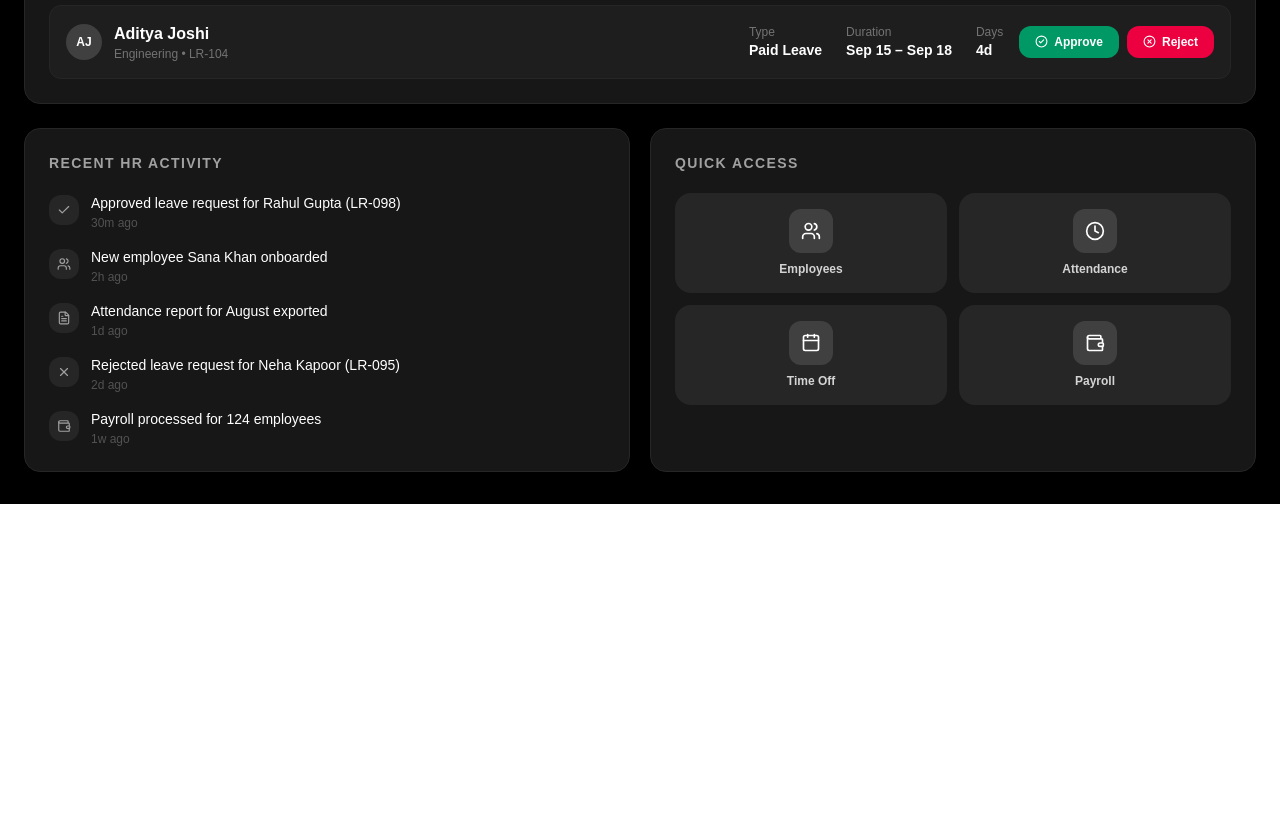
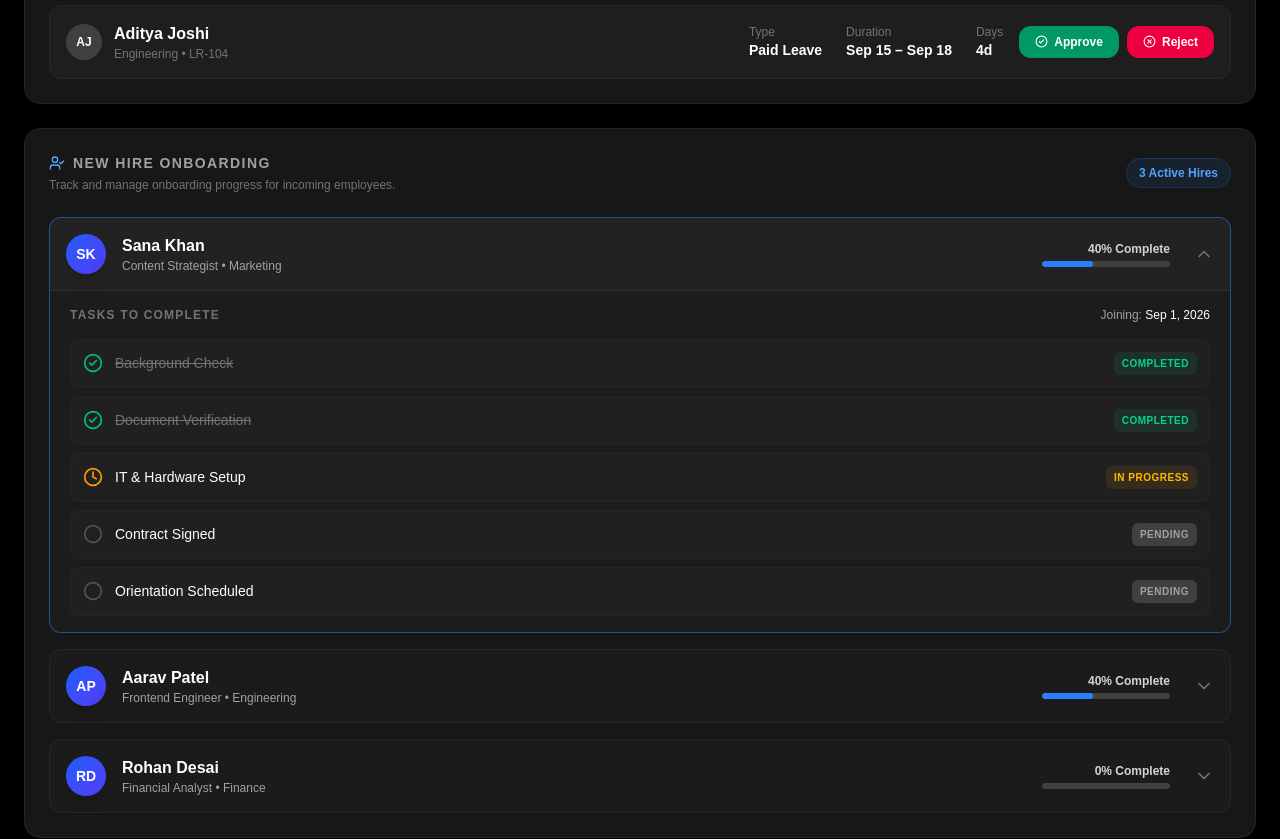
Before and after one commit to shreegaurij-hash/Human-Resource-Management-Systems, a Next.js app: page /portal/admin in a window 1280 px wide. Shown: the part 1620-2459 px from the top of the page. Before the commit the page ends 2124 px from the top, so only its background shows below. Built offline with nearby package versions, Linux system fonts and the light colour scheme.

Commit message:
feat(admin): add onboarding checklist for new hires

```diff
--- a/src/features/dashboards/components/AdminDashboard.tsx
+++ b/src/features/dashboards/components/AdminDashboard.tsx
@@ -15,6 +15,7 @@ import {
   mockAdminActivity,
   mockAdminNotifications,
 } from "../mockData";
+import { OnboardingChecklist } from "./OnboardingChecklist";
 
 // ── helpers ─────────────────────────────────────────────────────────────────
 function cn(...classes: (string | undefined | false)[]) {
@@ -409,7 +410,12 @@ export function AdminDashboard() {
           </SectionCard>
         </motion.div>
 
-        {/* ── Row 5: Activity + Quick Access ── */}
+        {/* ── Row 5: Onboarding Checklist ── */}
+        <motion.div variants={itemVariants}>
+          <OnboardingChecklist />
+        </motion.div>
+
+        {/* ── Row 6: Activity + Quick Access ── */}
         <motion.div variants={itemVariants} className="grid grid-cols-1 lg:grid-cols-2 gap-5">
 
           {/* Recent HR Activity */}
--- /dev/null
+++ b/src/features/dashboards/components/OnboardingChecklist.tsx
@@ -0,0 +1,177 @@
+"use client";
+
+import React, { useState } from 'react';
+import { motion, AnimatePresence } from 'framer-motion';
+import { mockOnboardingList, mockOnboardingSteps } from '../mockData';
+import { CheckCircle2, Circle, Clock, ChevronDown, ChevronUp, UserCheck, AlertCircle } from 'lucide-react';
+
+function cn(...classes: (string | undefined | false)[]) {
+  return classes.filter(Boolean).join(" ");
+}
+
+export const OnboardingChecklist: React.FC = () => {
+  const [onboardingList, setOnboardingList] = useState(mockOnboardingList);
+  const [expandedId, setExpandedId] = useState<string | null>(mockOnboardingList[0]?.id || null);
+
+  const toggleStep = (hireId: string, stepId: string) => {
+    setOnboardingList(prev => prev.map(hire => {
+      if (hire.id !== hireId) return hire;
+
+      const currentStatus = hire.progress[stepId as keyof typeof hire.progress];
+      let nextStatus: "pending" | "in-progress" | "completed" = "completed";
+
+      if (currentStatus === "pending") nextStatus = "in-progress";
+      else if (currentStatus === "in-progress") nextStatus = "completed";
+      else nextStatus = "pending";
+
+      return {
+        ...hire,
+        progress: {
+          ...hire.progress,
+          [stepId]: nextStatus
+        }
+      };
+    }));
+  };
+
+  const getStatusIcon = (status: string) => {
+    switch(status) {
+      case "completed": return <CheckCircle2 size={20} className="text-emerald-500" />;
+      case "in-progress": return <Clock size={20} className="text-amber-500" />;
+      default: return <Circle size={20} className="text-neutral-600" />;
+    }
+  };
+
+  const calculateOverallProgress = (progress: Record<string, string>) => {
+    const total = Object.keys(progress).length;
+    const completed = Object.values(progress).filter(p => p === "completed").length;
+    return Math.round((completed / total) * 100);
+  };
+
+  return (
+    <div className="rounded-2xl bg-neutral-900 border border-neutral-800 p-6 shadow-2xl w-full">
+      <div className="flex items-center justify-between mb-6">
+        <div>
+          <h3 className="text-sm font-bold tracking-widest text-neutral-400 uppercase flex items-center gap-2">
+            <UserCheck size={16} className="text-blue-400" />
+            New Hire Onboarding
+          </h3>
+          <p className="text-xs text-neutral-500 mt-1">Track and manage onboarding progress for incoming employees.</p>
+        </div>
+        <div className="px-3 py-1.5 rounded-full bg-blue-500/10 border border-blue-500/20 text-blue-400 text-xs font-bold">
+          {onboardingList.length} Active Hires
+        </div>
+      </div>
+
+      <div className="space-y-4">
+        {onboardingList.map(hire => {
+          const isExpanded = expandedId === hire.id;
+          const overallProgress = calculateOverallProgress(hire.progress);
+
+          return (
+            <motion.div
+              key={hire.id}
+              className={cn(
+                "border rounded-xl transition-colors overflow-hidden",
+                isExpanded ? "border-blue-500/50 bg-neutral-800/80" : "border-neutral-800 bg-neutral-800/30 hover:border-neutral-700 hover:bg-neutral-800/50"
+              )}
+            >
+              {/* Header (Clickable to expand) */}
+              <div
+                className="p-4 flex items-center justify-between cursor-pointer"
+                onClick={() => setExpandedId(isExpanded ? null : hire.id)}
+              >
+                <div className="flex items-center gap-4">
+                  <div className="h-10 w-10 rounded-full bg-gradient-to-br from-blue-600 to-indigo-600 flex items-center justify-center text-sm font-black text-white shadow-lg flex-shrink-0">
+                    {hire.avatar}
+                  </div>
+                  <div className="min-w-0">
+                    <h4 className="text-base font-bold text-white truncate">{hire.name}</h4>
+                    <p className="text-xs text-neutral-400 font-medium truncate">{hire.role} • {hire.department}</p>
+                  </div>
+                </div>
+
+                <div className="flex items-center gap-6">
+                  {/* Progress Bar Mini */}
+                  <div className="hidden sm:flex flex-col items-end gap-1 w-32">
+                    <span className="text-xs font-bold text-neutral-300">{overallProgress}% Complete</span>
+                    <div className="h-1.5 w-full bg-neutral-700 rounded-full overflow-hidden">
+                      <div
+                        className="h-full bg-blue-500 transition-all duration-500 ease-out rounded-full"
+                        style={{ width: `${overallProgress}%` }}
+                      />
+                    </div>
+                  </div>
+
+                  <div className="text-neutral-500 flex-shrink-0">
+                    {isExpanded ? <ChevronUp size={20} /> : <ChevronDown size={20} />}
+                  </div>
+                </div>
+              </div>
+
+              {/* Expanded Checklist content */}
+              <AnimatePresence>
+                {isExpanded && (
+                  <motion.div
+                    initial={{ height: 0, opacity: 0 }}
+                    animate={{ height: 'auto', opacity: 1 }}
+                    exit={{ height: 0, opacity: 0 }}
+                    transition={{ duration: 0.2 }}
+                    className="border-t border-neutral-700/50"
+                  >
+                    <div className="p-4 px-5 bg-neutral-900/50">
+                      <div className="flex justify-between items-center mb-4">
+                        <p className="text-xs font-bold text-neutral-500 uppercase tracking-widest">Tasks to Complete</p>
+                        <p className="text-xs text-neutral-400">Joining: <span className="text-white font-medium">{hire.joinDate}</span></p>
+                      </div>
+
+                      <div className="space-y-2">
+                        {mockOnboardingSteps.map(step => {
+                          const status = hire.progress[step.id as keyof typeof hire.progress];
+
+                          return (
+                            <div
+                              key={step.id}
+                              onClick={() => toggleStep(hire.id, step.id)}
+                              className="group flex items-center justify-between p-3 rounded-lg border border-neutral-800 bg-neutral-800/40 hover:bg-neutral-700 cursor-pointer transition-colors"
+                            >
+                              <div className="flex items-center gap-3">
+                                {getStatusIcon(status)}
+                                <span className={cn(
+                                  "text-sm font-medium transition-colors",
+                                  status === "completed" ? "text-neutral-500 line-through" : "text-white group-hover:text-blue-300"
+                                )}>
+                                  {step.label}
+                                </span>
+                              </div>
+                              <span className={cn(
+                                "text-[10px] uppercase font-bold tracking-wider px-2 py-1 rounded-md",
+                                status === "completed" ? "bg-emerald-500/10 text-emerald-400" :
+                                status === "in-progress" ? "bg-amber-500/10 text-amber-400" :
+                                "bg-neutral-700 text-neutral-400"
+                              )}>
+                                {status.replace('-', ' ')}
+                              </span>
+                            </div>
+                          )
+                        })}
+                      </div>
+
+                      {overallProgress === 100 && (
+                        <div className="mt-4 p-3 rounded-lg bg-emerald-500/10 border border-emerald-500/20 flex items-start gap-2">
+                          <CheckCircle2 size={16} className="text-emerald-400 mt-0.5" />
+                          <p className="text-sm text-emerald-400 font-medium">All onboarding tasks are complete! This employee is fully ready.</p>
+                        </div>
+                      )}
+
+                    </div>
+                  </motion.div>
+                )}
+              </AnimatePresence>
+            </motion.div>
+          );
+        })}
+      </div>
+    </div>
+  );
+};
--- a/src/features/dashboards/mockData.ts
+++ b/src/features/dashboards/mockData.ts
@@ -127,3 +127,59 @@ export const mockAdminNotifications = [
   { id: 2, message: "14 employees are absent today. 3 without notice.", type: "error", time: "2h ago" },
   { id: 3, message: "Monthly attendance report is ready to download.", type: "info", time: "1d ago" },
 ];
+
+export const mockOnboardingSteps = [
+  { id: "bg-check", label: "Background Check" },
+  { id: "doc-verify", label: "Document Verification" },
+  { id: "it-setup", label: "IT & Hardware Setup" },
+  { id: "contract", label: "Contract Signed" },
+  { id: "orientation", label: "Orientation Scheduled" }
+];
+
+export const mockOnboardingList = [
+  {
+    id: "OB-001",
+    name: "Sana Khan",
+    department: "Marketing",
+    role: "Content Strategist",
+    joinDate: "Sep 1, 2026",
+    avatar: "SK",
+    progress: {
+      "bg-check": "completed",
+      "doc-verify": "completed",
+      "it-setup": "in-progress",
+      "contract": "pending",
+      "orientation": "pending"
+    }
+  },
+  {
+    id: "OB-002",
+    name: "Aarav Patel",
+    department: "Engineering",
+    role: "Frontend Engineer",
+    joinDate: "Sep 5, 2026",
+    avatar: "AP",
+    progress: {
+      "bg-check": "completed",
+      "doc-verify": "pending",
+      "it-setup": "pending",
+      "contract": "completed",
+      "orientation": "pending"
+    }
+  },
+  {
+    id: "OB-003",
+    name: "Rohan Desai",
+    department: "Finance",
+    role: "Financial Analyst",
+    joinDate: "Sep 10, 2026",
+    avatar: "RD",
+    progress: {
+      "bg-check": "pending",
+      "doc-verify": "pending",
+      "it-setup": "pending",
+      "contract": "pending",
+      "orientation": "pending"
+    }
+  }
+];
```
